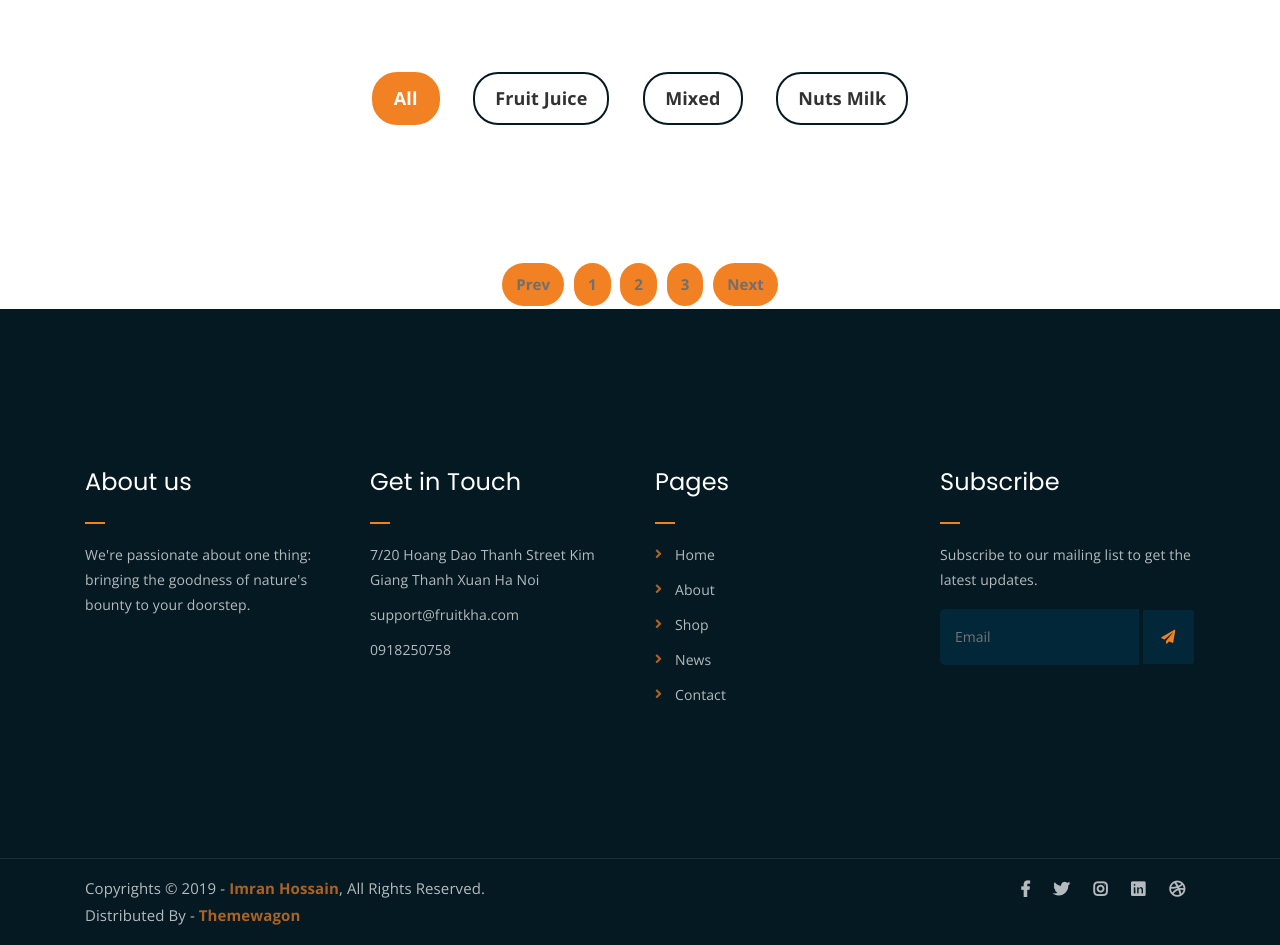
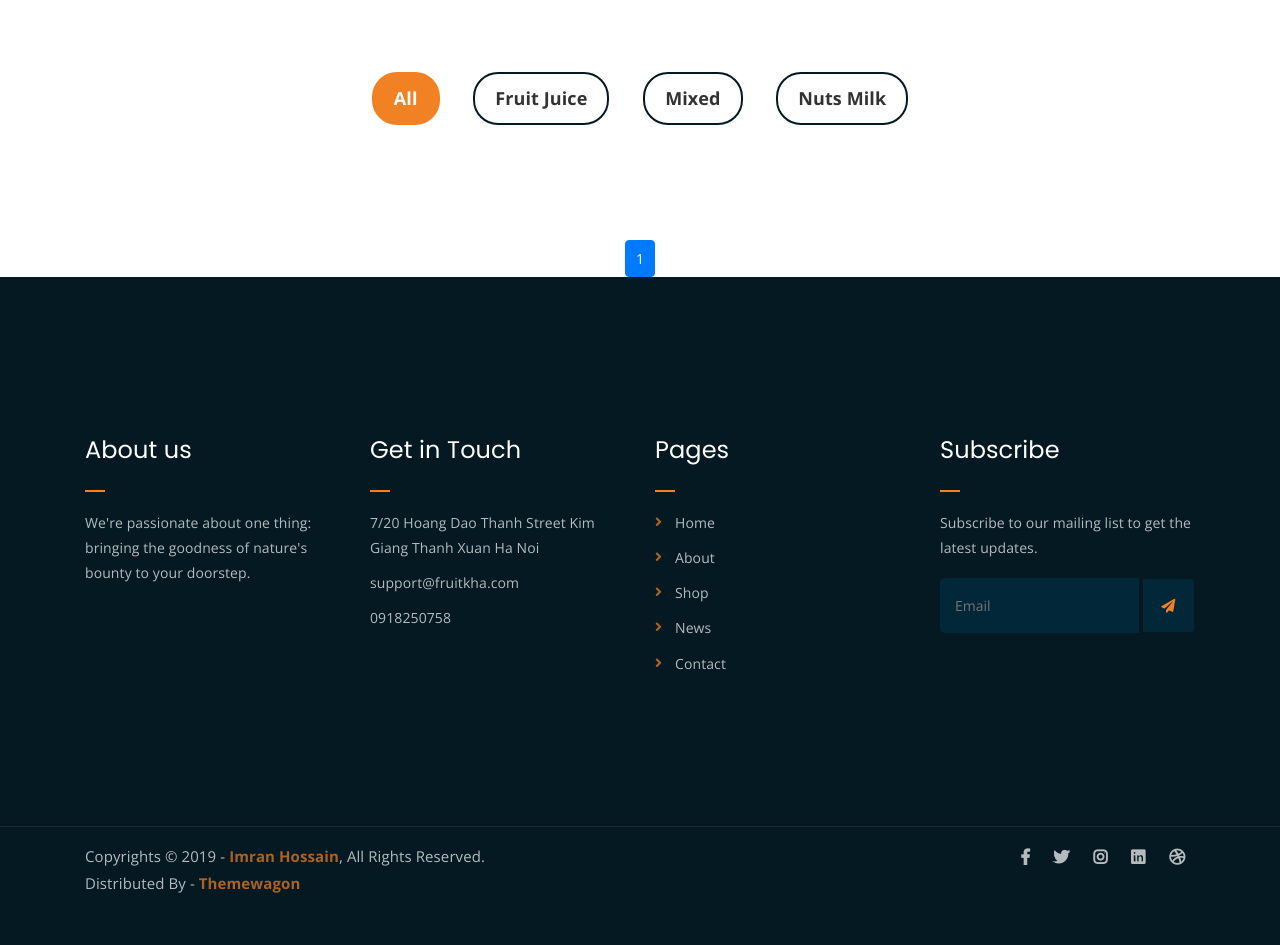
Before and after one commit to lamtung2712/Fruit-Juice-Online-Store, a Django app: page /product/products/ in a window 1280 px wide. Shown: the part 544-1489 px from the top of the page. After the commit the page ends 1437 px from the top, so only its background shows below. Run offline with Django 4.2, Linux system fonts and the light colour scheme; data that the repository does not hold is empty; some libraries are stand-ins or nearby versions.

Commit message:
fix paginator for product

```diff
--- a/Product/urls.py
+++ b/Product/urls.py
@@ -1,7 +1,8 @@
 from django.urls import path
 from . import views
+
 app_name = 'shop'
 
 urlpatterns = [
     path('products/', views.product_list, name='products_list'),
-    ]
+]
--- a/Product/views.py
+++ b/Product/views.py
@@ -1,7 +1,29 @@
 from django.shortcuts import render
 from .models import Product
+from django.core.paginator import Paginator, PageNotAnInteger, EmptyPage
+
 
 # Create your views here.
 def product_list(request):
+    context = {}
     products = Product.objects.filter(active=True)
-    return render(request, 'homepage/shop.html', {'products': products})
+
+    per_page = 3
+    paginator = Paginator(products, per_page)
+
+    page = request.GET.get('page')
+    try:
+        products = paginator.page(page)
+
+    except EmptyPage:
+        # Neu page khong phai la so nguyen, hien thi trang dau tien
+        products = paginator.page(1)
+
+    except PageNotAnInteger:
+        products = paginator.page(paginator.num_pages)
+
+    context.update({
+        'products': products
+    })
+
+    return render(request, 'homepage/shop.html', context)
--- a/Templates/homepage/base.html
+++ b/Templates/homepage/base.html
@@ -31,8 +31,8 @@
 <link rel="stylesheet" href="{% static 'homepage/assets/css/main.css' %}">
 <!-- responsive -->
 <link rel="stylesheet" href="{% static 'homepage/assets/css/responsive.css' %}">
-
-
+<!-- paginator js -->
+<link rel="stylesheet" href="{% static 'homepage/assets/css/post_paginator.css' %}">
 
 </head>
 
--- a/Templates/homepage/index.html
+++ b/Templates/homepage/index.html
@@ -302,4 +302,5 @@
 	<script src="{% static 'homepage/assets/js/sticker.js' %}"></script>
 	<!-- main js -->
 	<script src="{% static 'homepage/assets/js/main.js' %}"></script>
+
 {% endblock %}
--- a/Templates/homepage/shop.html
+++ b/Templates/homepage/shop.html
@@ -85,36 +85,36 @@
 				{% endfor %}
 			</div>
 
-			<div class="row">
-				<div class="col-lg-12 text-center">
-					<div class="pagination-wrap">
-						<ul>
-							<li><a class="active" href="#">Prev</a></li>
-							<li><a class="active" href="#">1</a></li>
-							<li><a class="active" href="#">2</a></li>
-							<li><a class="active" href="#">3</a></li>
-							<li><a class="active" href="#">Next</a></li>
-						</ul>
-					</div>
-				</div>
-			</div>
+{#			<div class="row">#}
+{#				<div class="col-lg-12 text-center">#}
+{#					<div class="pagination-wrap">#}
+{#						<ul>#}
+{#							<li><a class="active" href="#">Prev</a></li>#}
+{#							<li><a class="active" href="#">1</a></li>#}
+{#							<li><a class="active" href="#">2</a></li>#}
+{#							<li><a class="active" href="#">3</a></li>#}
+{#							<li><a class="active" href="#">Next</a></li>#}
+{#						</ul>#}
+{#					</div>#}
+{#				</div>#}
+{#			</div>#}
 
-			<div class='pagination'>
-				{% if post.has_previous %}
-					<a href="?page=1" class="page-link">&lt;&lt; First</a>
-					<a href="?page={{ product_list.previous_page_number }}" class="page-link">&lt; Previous</a>
+			<div class='pagination-product'>
+				{% if products.has_previous %}
+					<a href="?page=1" class="page-link-product">&lt;&lt; First</a>
+					<a href="?page={{ products.previous_page_number }}" class="page-link-product">&lt; Previous</a>
 				{% endif %}
 
-				{% for num in posts.paginator.page_range %}
-					{% if num == product_list.number %}
-						<a href="?page={{ num }}" class="page-link current-page">{{ num }}</a>
+				{% for num in products.paginator.page_range %}
+					{% if num == products.number %}
+						<a href="?page={{ num }}" class="page-link-product current-page">{{ num }}</a>
 					{% else %}
-						<a href="?page={{ num }}" class="page-link">{{ num }}</a>
+						<a href="?page={{ num }}" class="page-link-product">{{ num }}</a>
 					{% endif %}
 				{% endfor %}
-				{% if posts.has_next %}
-					<a href="?page={{ product_list.next_page_number }}" class="page-link">Next &gt;</a>
-					<a href="?page={{ product_list.paginator.num_pages }}" class="page-link">Last &gt;&gt;</a>
+				{% if products.has_next %}
+					<a href="?page={{ products.next_page_number }}" class="page-link-product">Next &gt;</a>
+					<a href="?page={{ products.paginator.num_pages }}" class="page-link-product">Last &gt;&gt;</a>
 				{% endif %}
 
 		</div>
--- a/requirements.txt
+++ b/requirements.txt
@@ -1,4 +1,3 @@
-#pip freeze > requirements.txt
 asgiref==3.7.2
 Django==4.2.3
 django-ckeditor==6.6.1
@@ -6,7 +5,9 @@ django-debug-toolbar==4.1.0
 django-extensions==3.2.3
 django-guardian==2.4.0
 django-js-asset==2.1.0
+django-paginator==0.2a3
 django-richtextfield==1.6.1
+Pillow==10.0.1
 psycopg2==2.9.6
 python-dotenv==1.0.0
 sqlparse==0.4.4
--- a/static/homepage/assets/css/post_paginator.css
+++ b/static/homepage/assets/css/post_paginator.css
@@ -1,30 +1,30 @@
-.pagination{
+.pagination-product {
     display: flex;
     algin-items: center;
     justify-content: center;
     margin-top: 20px;
 }
 
-.page-link{
+.page-link-product {
     color: #333;
     text-decoration: none;
     padding: 5px 10px;
-	border: 1px solid #ccc
+    border: 1px solid #ccc;
     margin: 0 2px;
     border-radius: 4px;
 }
 
-.page-link:hover{
+.page-link-product:hover {
     background-color: #f2f2f2;
 }
 
-'current-page{
+.current-page {
     background-color: #007bff;
     color: #fff;
     border: 1px solid #007bff;
 }
 
-'current-page:hover{
+.current-page:hover {
     background-color: #007bff;
     color: #fff;
 }
```
Also changed, not shown: StaffProfile/views.py (+4 -3 lines). Lines whose indentation alone changed are shown as unchanged.
